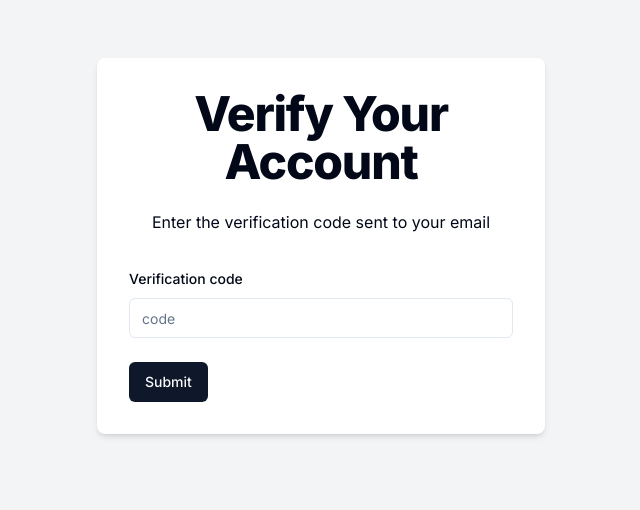
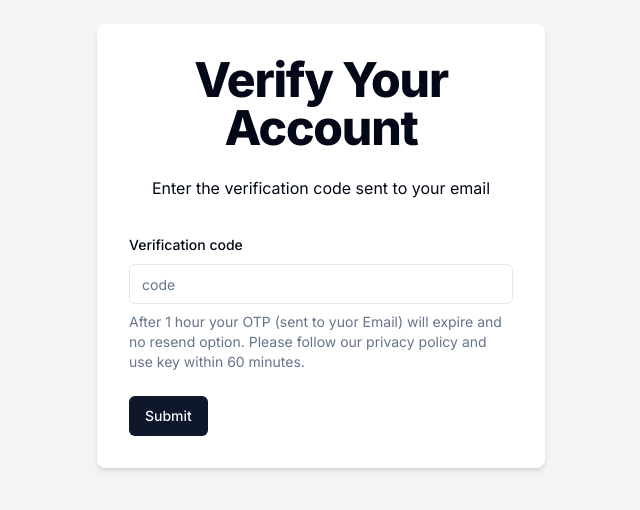
Before and after one commit to Muhammad-Faizan-Alam/mystery-message-app, a Next.js app: page /verify/1 in a window 1280 px wide. Shown: the part 154-664 px from the top of the page, without its empty margins (319-959 px from the left). Built offline with nearby package versions, Linux system fonts and the light colour scheme.

Commit message:
Description added in readme.md

```diff
--- a/src/app/(auth)/sign-up/page.tsx
+++ b/src/app/(auth)/sign-up/page.tsx
@@ -150,7 +150,7 @@ export default function SignUpForm() {
                 <FormItem>
                   <FormLabel>Email</FormLabel>
                   <Input {...field} />
-                  <p className="text-muted text-gray-400 text-sm">
+                  <p className="text-muted text-gray-800 text-sm">
                     We will send you a verification code.
                   </p>
                   <FormMessage />
--- a/src/app/(auth)/verify/[username]/page.tsx
+++ b/src/app/(auth)/verify/[username]/page.tsx
@@ -1,6 +1,6 @@
 'use client'
 import { Button } from '@/components/ui/button';
-import { Form, FormControl, FormField, FormItem, FormLabel, FormMessage } from '@/components/ui/form';
+import { Form, FormControl, FormDescription, FormField, FormItem, FormLabel, FormMessage } from '@/components/ui/form';
 import { Input } from '@/components/ui/input';
 import { useToast } from '@/components/ui/use-toast';
 import { verifySchema } from '@/schemas/verifySchema';
@@ -64,9 +64,9 @@ const VerifyAccount = () => {
                                     <FormControl>
                                         <Input placeholder="code" {...field} />
                                     </FormControl>
-                                    {/* <FormDescription>
-                                        This is your public display name.
-                                    </FormDescription> */}
+                                    <FormDescription>
+                                        After 1 hour your OTP (sent to yuor Email) will expire and no resend option. Please follow our privacy policy and use key within 60 minutes.
+                                    </FormDescription>
                                     <FormMessage />
                                 </FormItem>
                             )}
```
Also changed, not shown: 1 other file (tests, documents, lock files or other folders).
